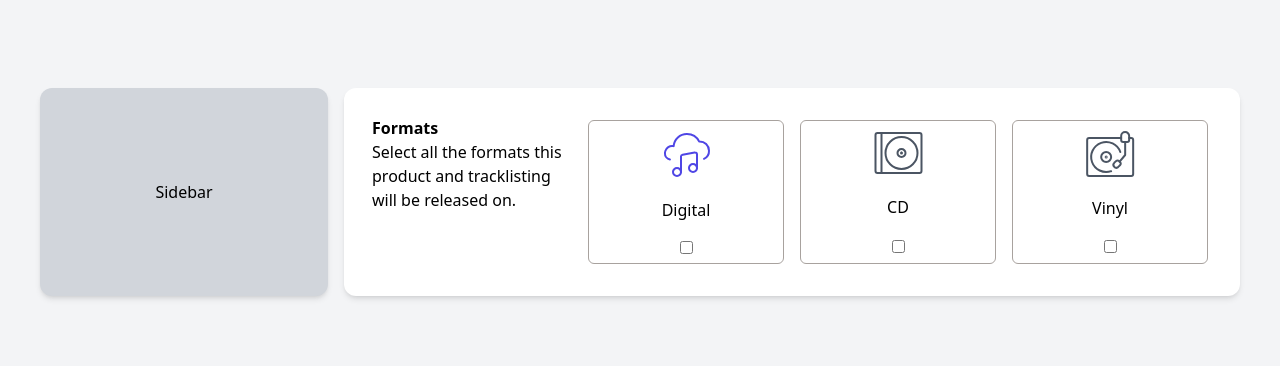
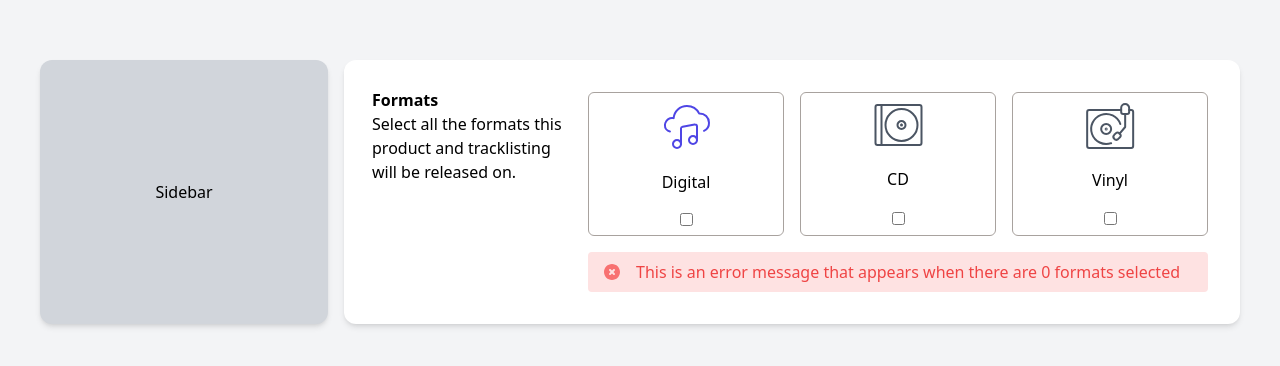
Before and after one commit to manziEric/music-app, a React (Create React App) app: page / in a window 1280 px wide. Shown: the part 208-574 px from the top of the page. Built offline with nearby package versions, Linux system fonts and the light colour scheme.

Commit message:
update: fix code in app & sidebar test

```diff
--- a/src/App.tsx
+++ b/src/App.tsx
@@ -34,7 +34,7 @@ function App() {
                 <Input id={id} name={`button${id}`} />
               </ButtonContainer>
             ))}
-            {context.InputState?.errorMessage ? (
+            {context.state?.errorMessage ? (
               <ErrorMessage>
                 <Logo logo={errorIcon} altText="error logo" />
                 <p className="text-red-500 ml-4">
```
Also changed, not shown: 1 other file (tests, documents, lock files or other folders).
